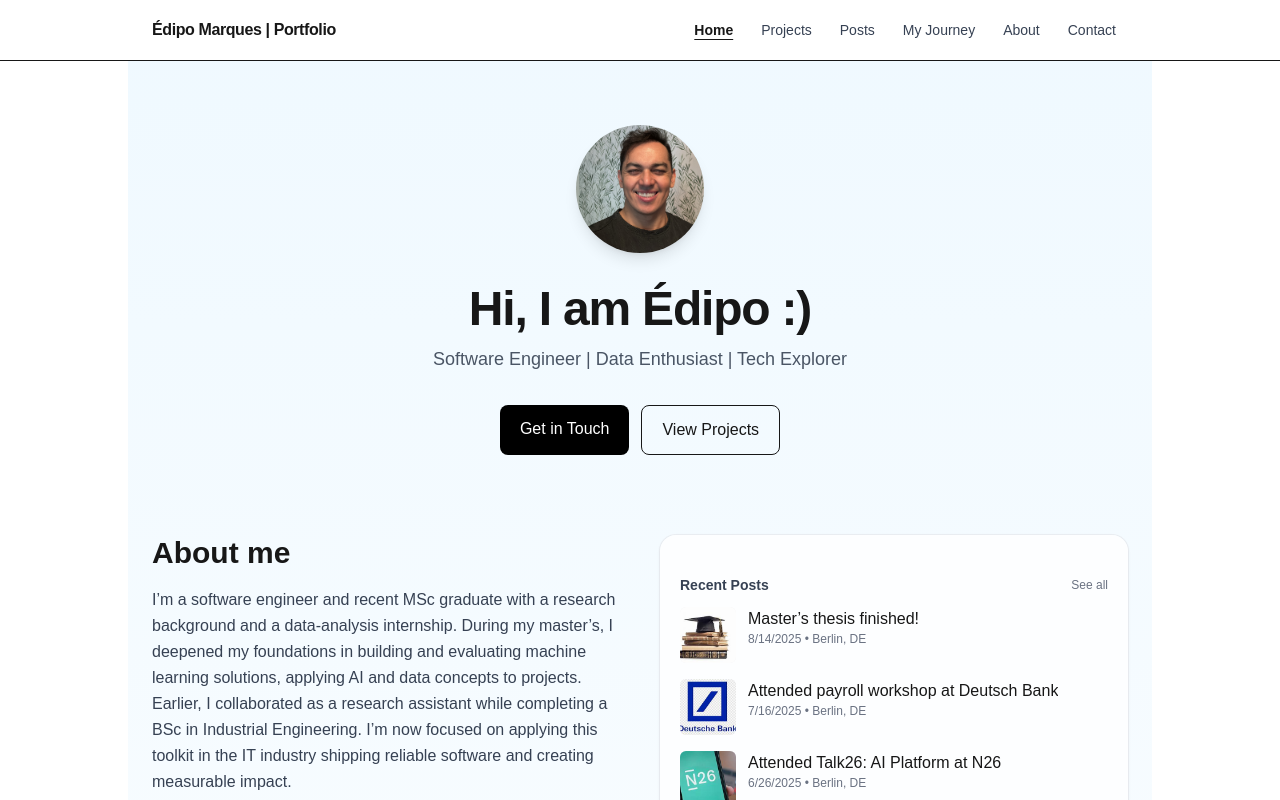
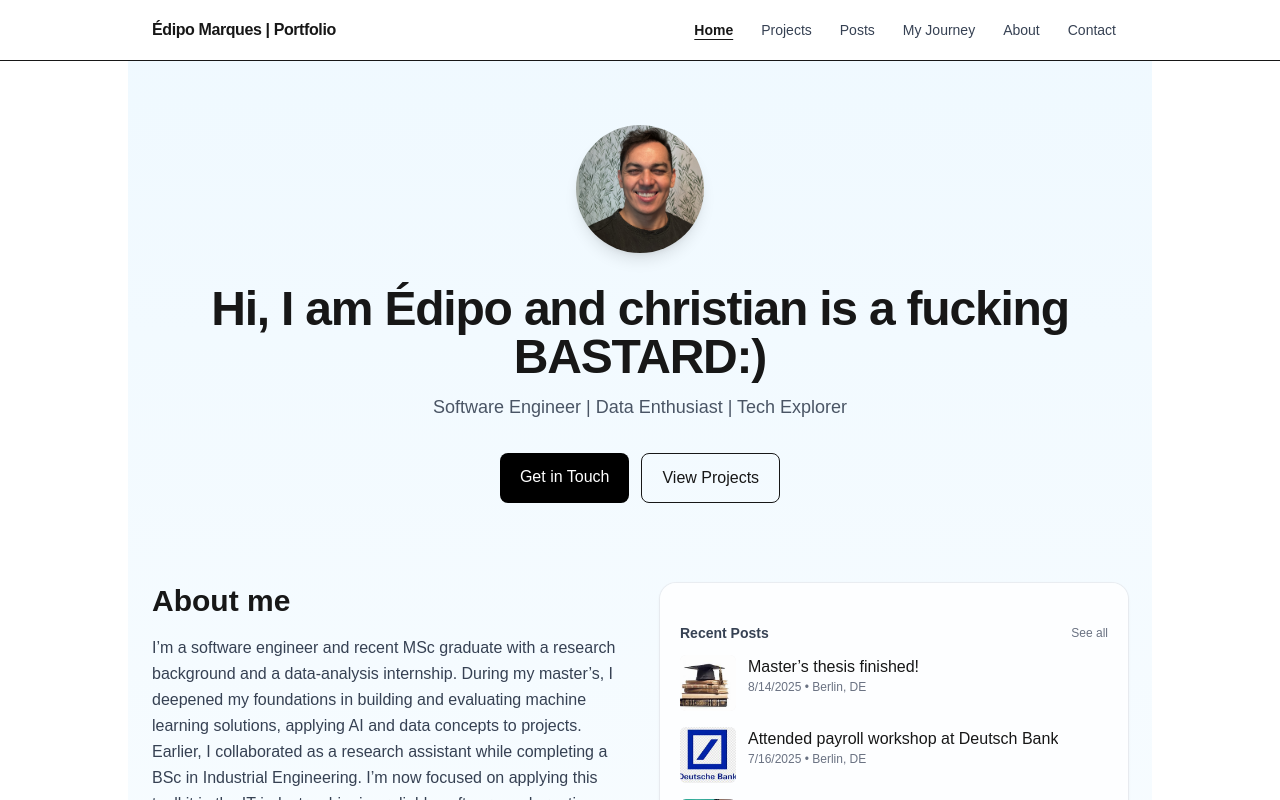
Before and after one commit to EdipoMarques/portfolio, a Next.js app: page / in a window 1280 px wide. Shown: the top 800 px of the page. Built offline with nearby package versions, Linux system fonts and the light colour scheme.

Commit message:
christianjoke

```diff
--- a/app/page.tsx
+++ b/app/page.tsx
@@ -23,7 +23,7 @@ export default function Home() {
         </div>
 
         <h1 className="mt-8 text-5xl font-bold tracking-tight">
-          Hi, I am Édipo :)
+          Hi, I am Édipo and christian is a fucking BASTARD:)
         </h1>
 
         <p className="mt-3 text-lg text-gray-600">
```
